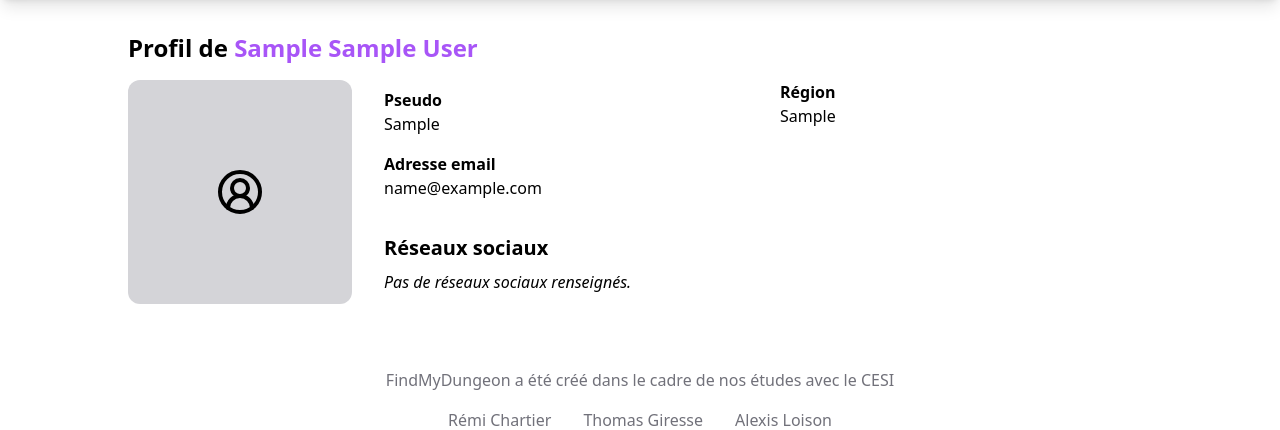
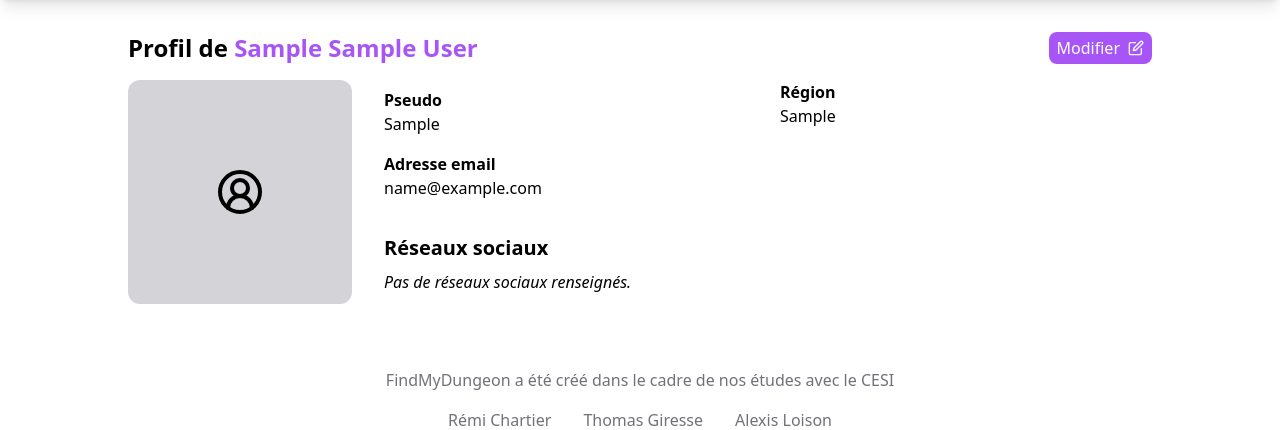
Before and after one commit to Find-My-Dungeon/website, a PHP site: page /views/account.php in a window 1280 px wide. Shown: the part 64-494 px from the top of the page. Run offline with PHP 8.4, Linux system fonts and the light colour scheme; the visitor is signed in with stand-in values (Sample User, id 1); tables that the repository leaves empty or names only in its code hold one stand-in row (values such as "Sample post"); data that the repository does not hold is empty; some libraries are stand-ins or nearby versions.

Commit message:
account: Show edit button on self profile

```diff
--- a/views/account.php
+++ b/views/account.php
@@ -17,7 +17,16 @@ $full_name_user = trim($account["first_name_user"] . " " . $account["name_user"]
 
     <main class="flex flex-col py-4 md:py-6 lg:py-8 w-11/12 max-w-screen-lg mx-auto">
         <div class="flex flex-col gap-4 w-full mx-auto">
-            <h1 class="text-2xl font-bold">Profil de <span class="text-purple-500 font-extrabold"><?= $full_name_user ?></span></h1>
+            <div class="flex flex-row gap-4 justify-between">
+                <h1 class="text-2xl font-bold">Profil de <span class="text-purple-500 font-extrabold"><?= $full_name_user ?></span></h1>
+
+                <?php if ($_SESSION["id"] == $account["id_user"]) { ?>
+                    <a href="myAccount" class="flex flex-row items-center gap-2 bg-purple-500 hover:bg-purple-600 focus:bg-purple-700 active:bg-purple-800 text-white font-medium py-1 px-2 rounded-lg" type="submit">
+                        <span>Modifier</span>
+                        <svg xmlns="http://www.w3.org/2000/svg" width="16" height="16" viewBox="0 0 24 24" fill="none" stroke="currentColor" stroke-width="2" stroke-linecap="round" stroke-linejoin="round" class="lucide lucide-edit"><path d="M11 4H4a2 2 0 0 0-2 2v14a2 2 0 0 0 2 2h14a2 2 0 0 0 2-2v-7"/><path d="M18.5 2.5a2.121 2.121 0 0 1 3 3L12 15l-4 1 1-4 9.5-9.5z"/></svg>
+                    </a>
+                <?php } ?>
+            </div>
 
             <div class="flex flex-col md:flex-row gap-4 md:gap-6 lg:gap-8 w-full">
                 <div class="h-56 w-56 aspect-square rounded-xl bg-zinc-300 flex items-center justify-center flex-shrink-0">
```
